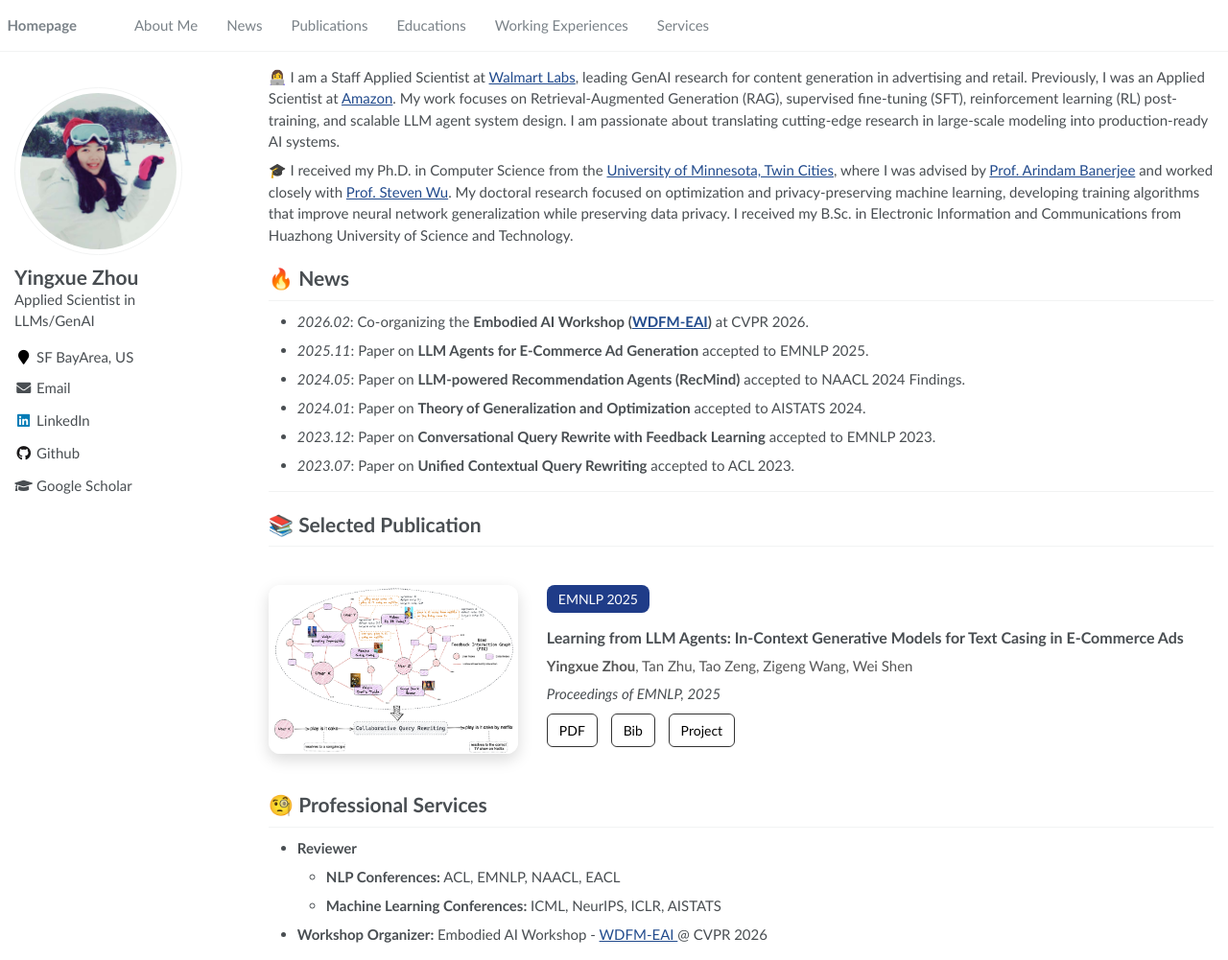
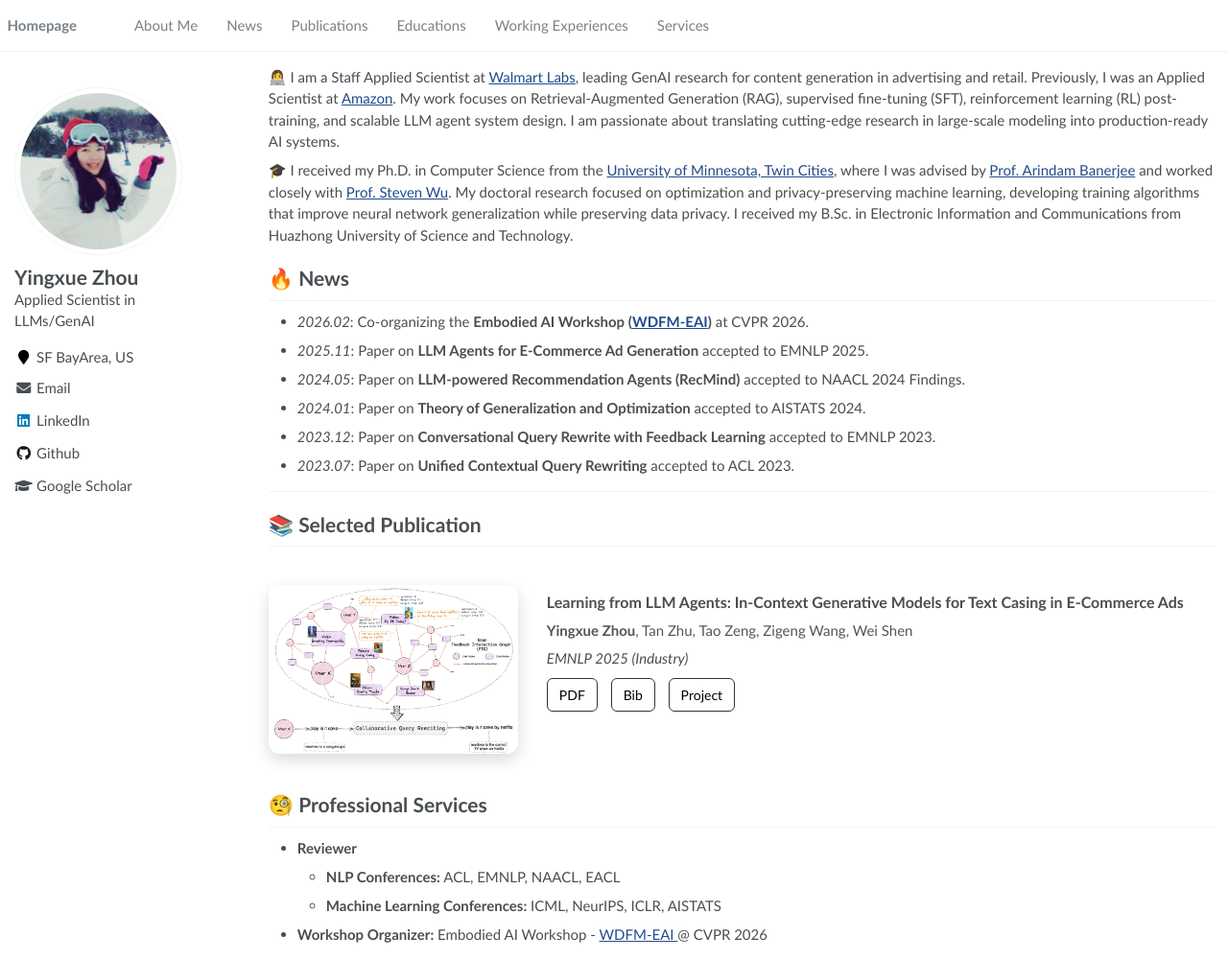
Before and after one commit to yzhou0877/yzhou0877.github.io, a Jekyll site: the page built from _pages/about.md, in a window 1280 px wide and 1001 px high. Shown: the whole window at 96% size. Built offline with Jekyll 4.4.1, drawn with Linux system fonts in a browser that asks for light colours.

Commit message:
Update about.md

```diff
--- a/_pages/about.md
+++ b/_pages/about.md
@@ -32,22 +32,16 @@ redirect_from:
 # 📚 Selected Publication
 <div class="pub-item">
   <img src="/images/cdfs.png" class="pub-img">
-
   <div class="pub-content">
-    <div class="venue-badge">EMNLP 2025</div>
-
     <div class="pub-title">
       Learning from LLM Agents: In-Context Generative Models for Text Casing in E-Commerce Ads
     </div>
-
     <div class="pub-authors">
       <strong>Yingxue Zhou</strong>, Tan Zhu, Tao Zeng, Zigeng Wang, Wei Shen
     </div>
-
     <div class="pub-venue">
-      Proceedings of EMNLP, 2025
+      EMNLP 2025 (Industry)
     </div>
-
     <div class="pub-links">
       <a href="#">PDF</a>
       <a href="#">Bib</a>
```
